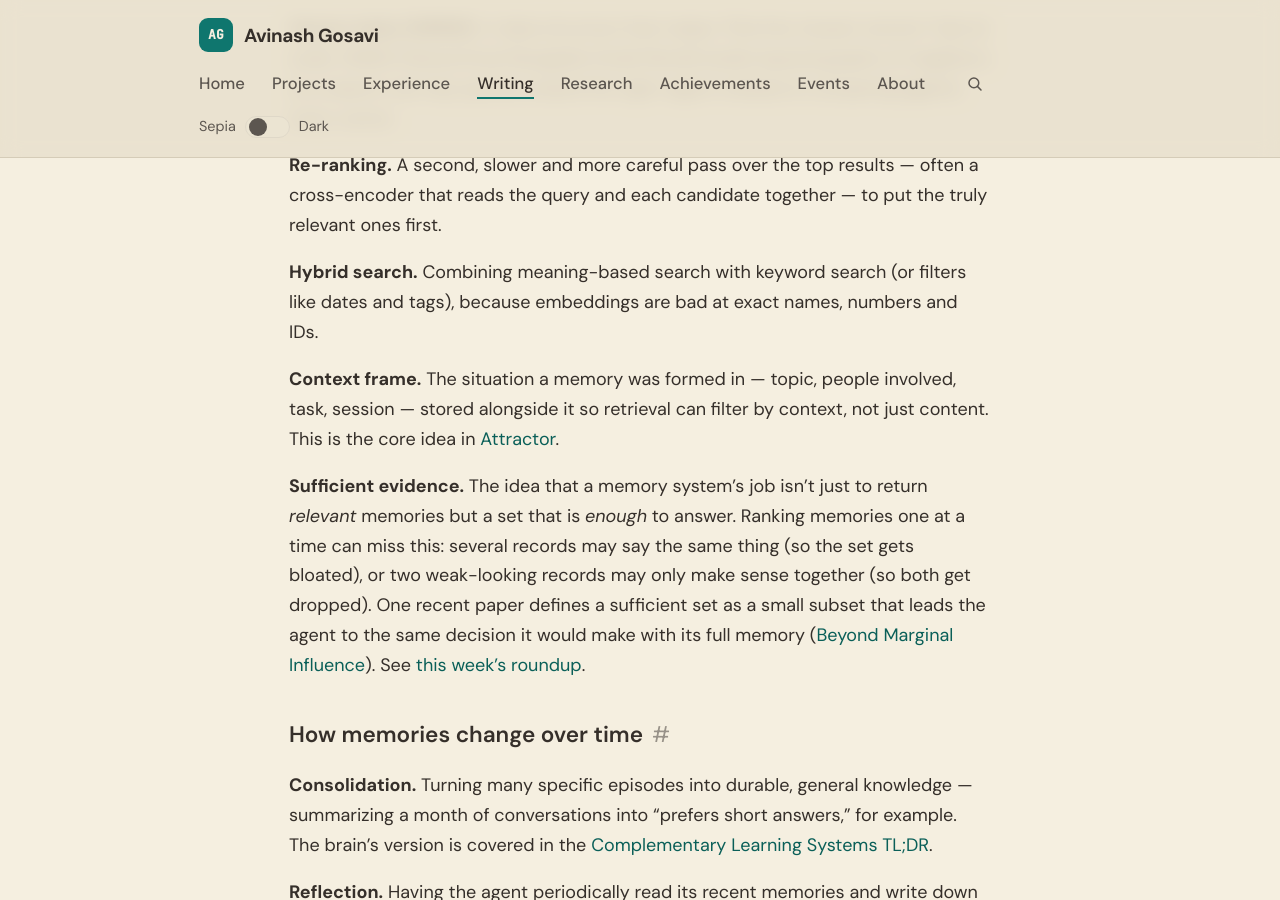
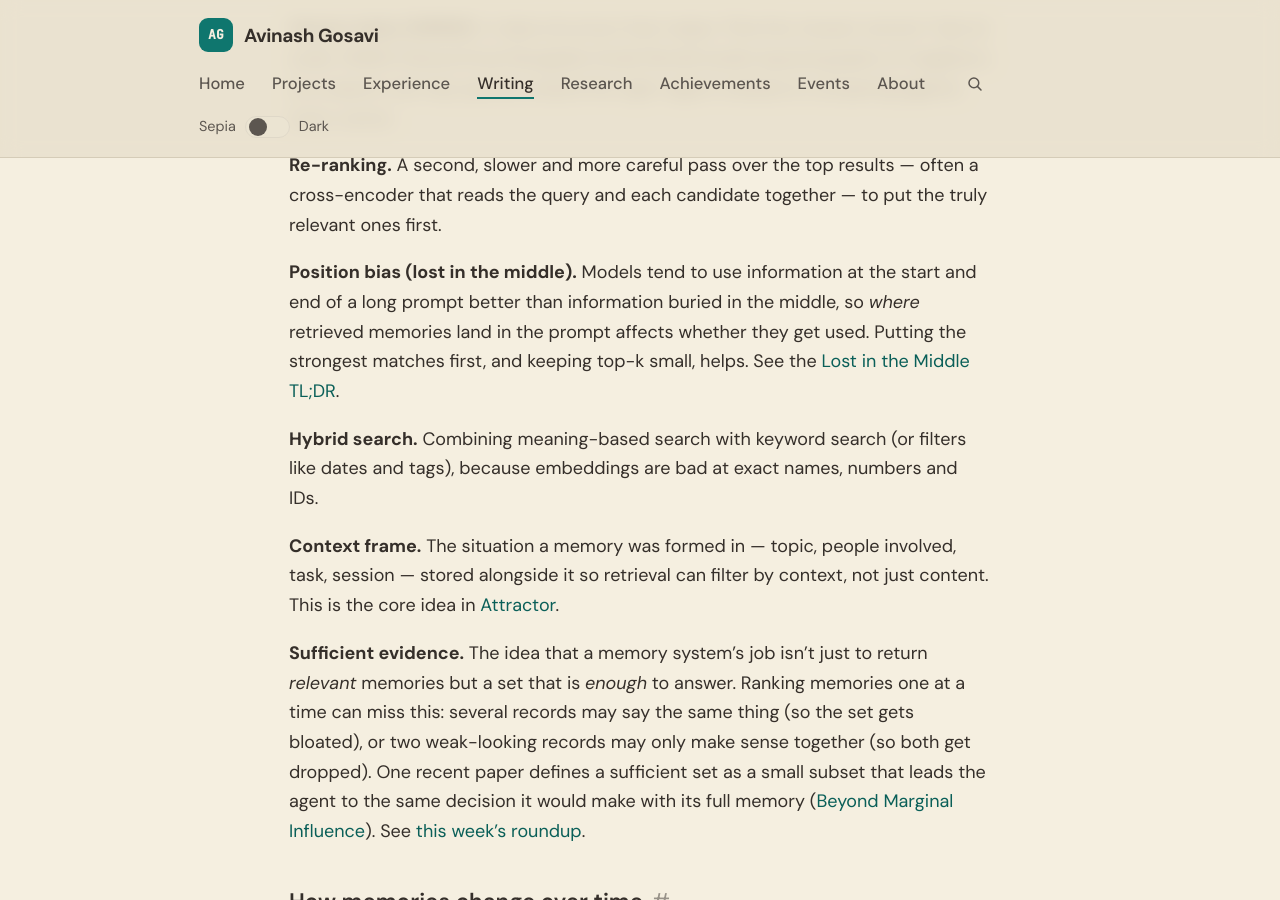
Before and after one commit to aag1091-alt/avinashgosavi.com, a Jekyll site: the page built from _posts/2026-10-18-agent-memory-glossary.md, in a window 1280 px wide and 900 px high, scrolled down 1599 px. Built offline with Jekyll 4.4.1, drawn with Linux system fonts in a browser that asks for light colours; some of the changed text lies outside the part shown.

Commit message:
Paper TL;DR: Lost in the Middle + glossary position-bias entry
Co-Authored-By: Claude <noreply@anthropic.com>

```diff
--- a/_data/changelog.yml
+++ b/_data/changelog.yml
@@ -1,5 +1,9 @@
 # Public changelog shown on /changelog and (latest 3) on the homepage.
 # Newest first. desk: Writing | Design | Engineering
+- date: 2026-10-20
+  desk: Writing
+  text: "New Paper TL;DR on Lost in the Middle: models read the start and end of a long prompt far better than the middle, which changes how you should order retrieved context. The glossary gets a matching position-bias entry."
+  link: /post/paper-tldr-lost-in-the-middle/
 - date: 2026-10-20
   desk: Engineering
   text: "If you read in dark mode, pages now open dark straight away instead of flashing sepia for a moment first."
--- a/_posts/2026-10-18-agent-memory-glossary.md
+++ b/_posts/2026-10-18-agent-memory-glossary.md
@@ -46,6 +46,9 @@ The vocabulary around AI agent memory borrows from neuroscience, databases, sear
 
 **Re-ranking.** A second, slower and more careful pass over the top results — often a cross-encoder that reads the query and each candidate together — to put the truly relevant ones first.
 {: #re-ranking .glossary-term}
+
+**Position bias (lost in the middle).** Models tend to use information at the start and end of a long prompt better than information buried in the middle, so *where* retrieved memories land in the prompt affects whether they get used. Putting the strongest matches first, and keeping top-k small, helps. See the [Lost in the Middle TL;DR](/post/paper-tldr-lost-in-the-middle/).
+{: #position-bias .glossary-term}
 
 **Hybrid search.** Combining meaning-based search with keyword search (or filters like dates and tags), because embeddings are bad at exact names, numbers and IDs.
 {: #hybrid-search .glossary-term}
```
Also changed, not shown: _data/papers.yml (+11 -0 lines), _posts/2026-10-20-paper-tldr-lost-in-the-middle.md (added, +54 -0 lines), assets/og/paper-tldr-lost-in-the-middle.png (added).
